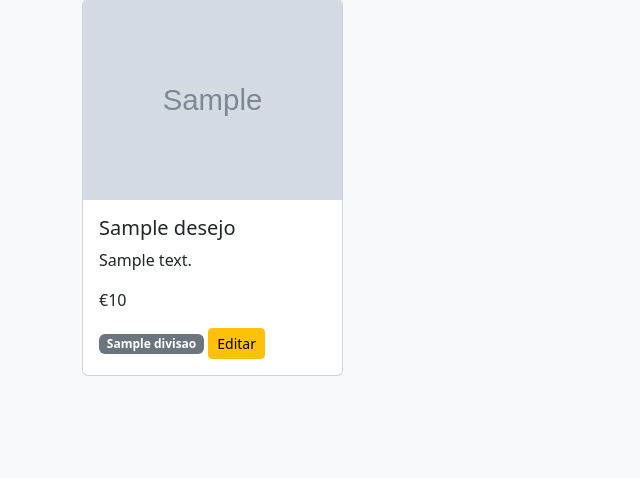
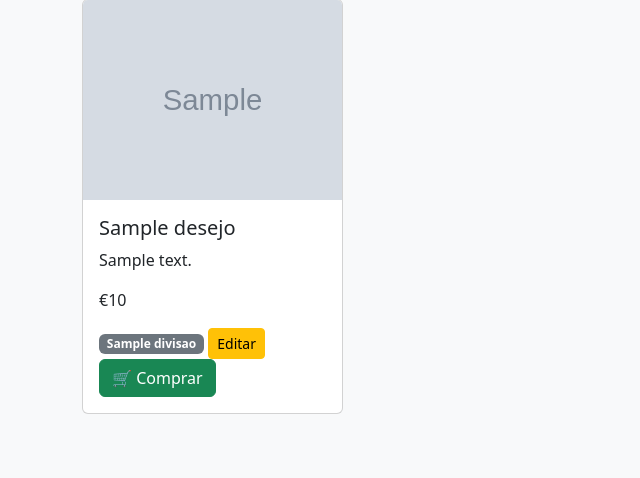
Before and after one commit to DanielaSofia/Home_inventory, a Django app: template casa/inventory/templates/inventory/desejos.html in a window 1280 px wide. Shown: the part 488-966 px from the top of the page, without its empty margins (0-640 px from the left). Before the commit the page ends 864 px from the top, so only its background shows below. Run offline with Django 4.2, Linux system fonts and the light colour scheme; the template is opened without the code that fills it: values that come from a table or form of the project are taken from there, most other values are stand-ins (such as "Sample title", 1, 10 or a date in 2020); grey boxes marked "Sample" are stand-in pictures; data that the repository does not hold is empty.

Commit message:
comprar desejos

```diff
--- a/casa/inventory/templates/inventory/desejos.html
+++ b/casa/inventory/templates/inventory/desejos.html
@@ -104,6 +104,12 @@
 
                         {% endif %}
                         <a href="{% url 'editar_desejo' d.id %}" class="btn btn-sm btn-warning">Editar</a>
+                    <form method="POST" action="{% url 'comprar_desejo' d.id %}">
+                        {% csrf_token %}
+                        <button class="btn btn-success">
+                            🛒 Comprar
+                        </button>
+                    </form>
                     </div>
                 </div>
             </div>
```
